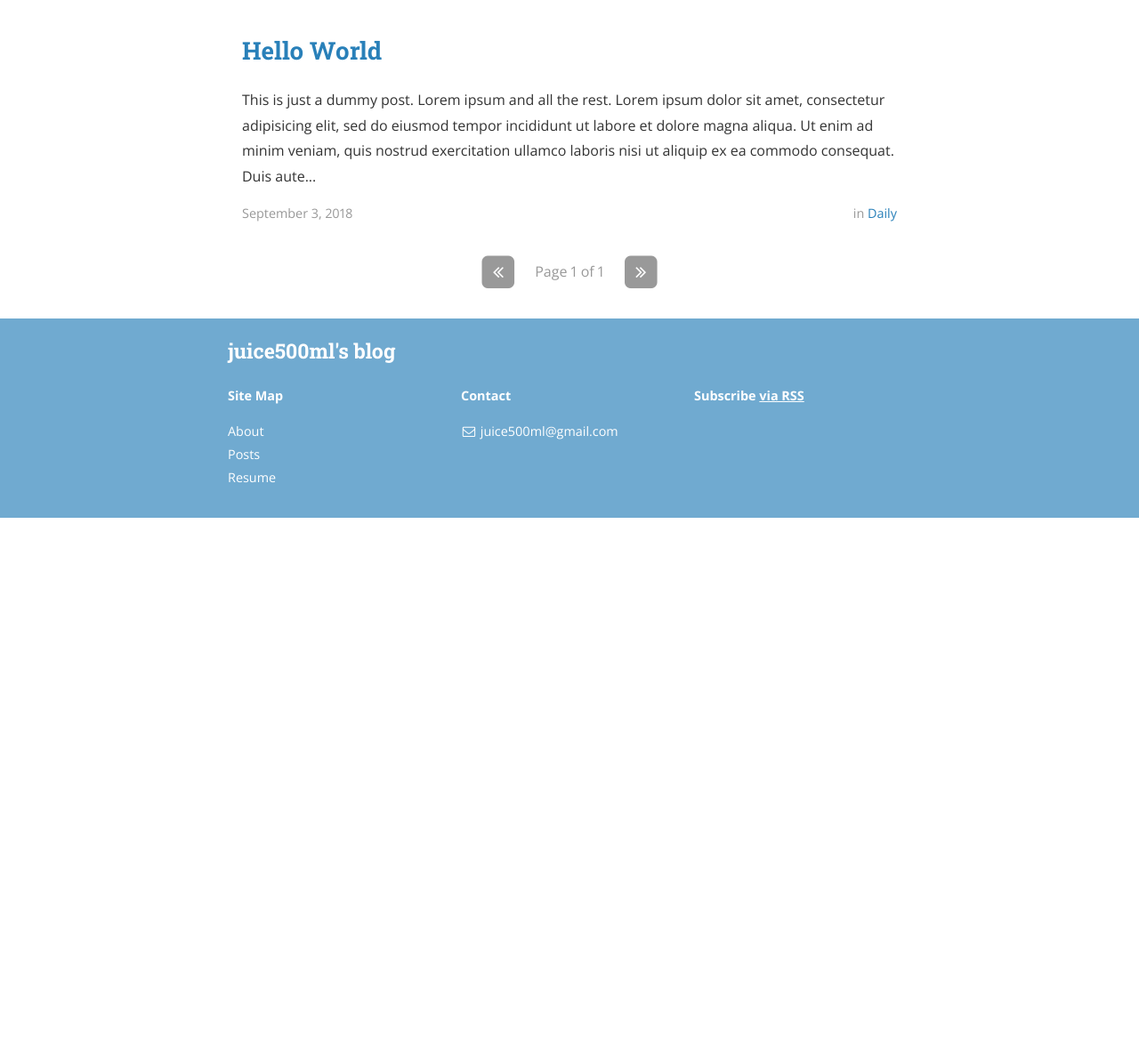
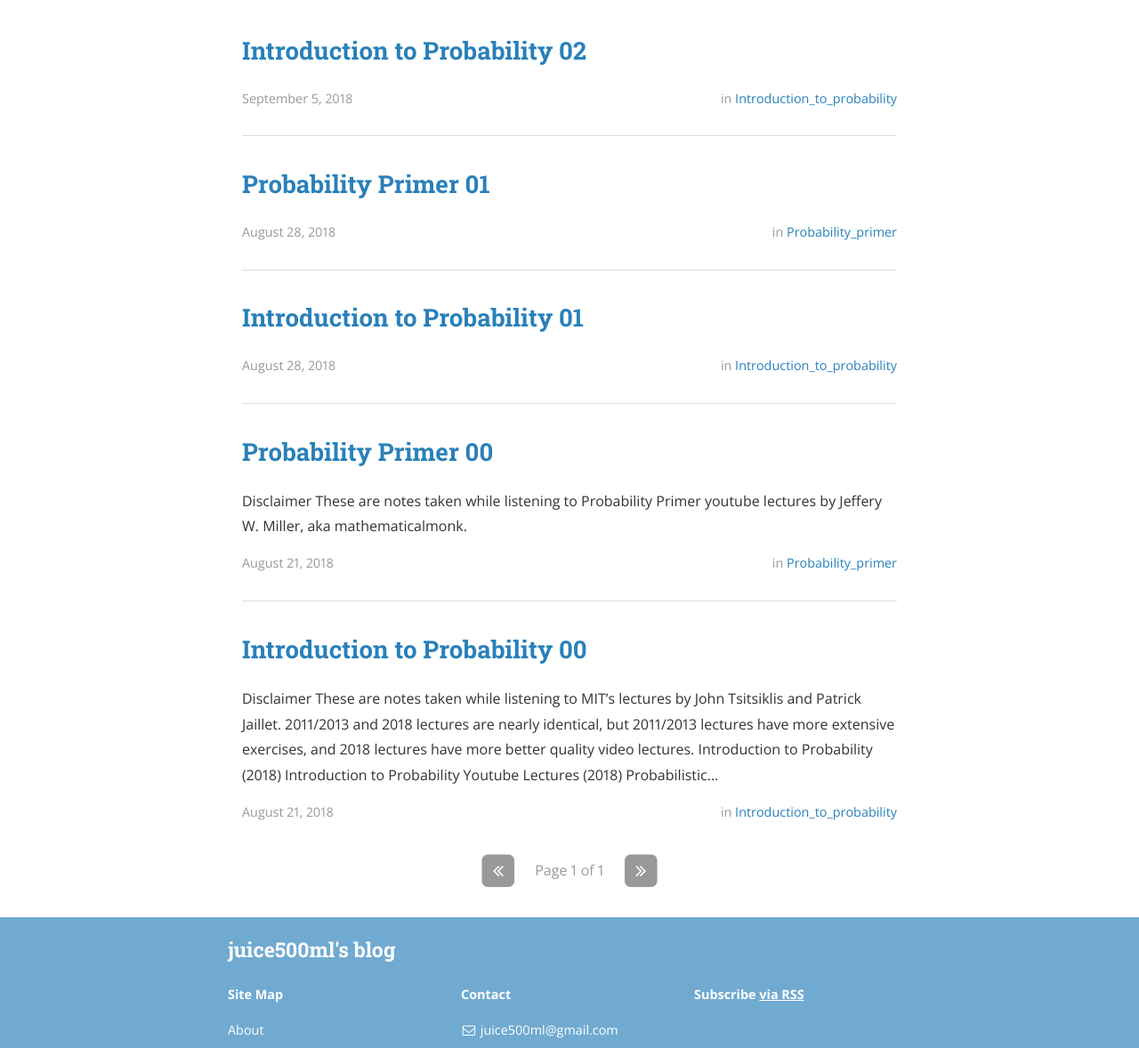
Before and after one commit to juice500ml/juice500ml.github.io, a Jekyll site: the page built from index.html, in a window 1280 px wide and 1400 px high, scrolled down 281 px. Shown: the part 222-1400 px from the top of the window at 89% size. Built offline with Jekyll 4.4.1, drawn with Linux system fonts in a browser that asks for light colours; nearby versions of some CDN libraries; the list of posts is cut into pages by our own code; before the commit the page ends 1085 px from its top, so only the background shows below that.

Commit message:
added note pdfs

```diff
--- a/_config.yml
+++ b/_config.yml
@@ -49,14 +49,11 @@ jekyll-archives:
 
 # Category descriptions (for archive pages)
 descriptions:
-  - cat: Daily
-    desc: "Posts describing Jekyll setup techniques."
+  - cat: probability_primer
+    desc: "Notes took while listening to mathematicalmonk's lectures."
 
-  - cat: Scala
-    desc: "Just some placeholder posts, lorem ipsum and the rest."
-
-  - cat: Scala
-    desc: "Just some placeholder posts, lorem ipsum and the rest."
+  - cat: introduction_to_probability
+    desc: "Notes took while listening to MIT's probability lectures."
 
 # Social icons and sharing options
 #
@@ -88,12 +85,12 @@ descriptions:
 #    desc: Friend me on Facebook
 #    share: true
 #
-#  - name: GitHub
-#    icon: github
-#    username: bencentra
-#    url: https://github.com/bencentra
-#    desc: Fork me on GitHub
-#    share: false
+  - name: GitHub
+    icon: github
+    username: juice500ml
+    url: https://github.com/juice500ml
+    desc: Fork me on GitHub
+    share: false
 #
 #  - name: LinkedIn
 #    icon: linkedin
@@ -189,14 +186,14 @@ descriptions:
 # Social sharing protocols
 # These are for automatically generating sharing metadata for FB and Twitter
 # OS Protocol is for sharing the source of your site, if you're interested. For more, see osprotocol.com
-#protocols:
-#    fb_image: "/assets/logo.png"
-#    fb_image_width: 612
-#    fb_image_height: 605
-#    fb_image_type: "image/png"
-#
-#    twitter_image: "/assets/logo.png"
-#
-#    os_repo: "https://github.com/bencentra/centrarium.com"
-#    os_rcs_type: "git"
-#    os_src: "git@github.com:bencentra/centrarium.com.git"
+protocols:
+    fb_image: "/assets/logo.png"
+    fb_image_width: 512
+    fb_image_height: 512
+    fb_image_type: "image/png"
+
+    twitter_image: "/assets/logo.png"
+
+    os_repo: "https://github.com/juice500ml/juice500ml.github.io"
+    os_rcs_type: "git"
+    os_src: "git@github.com:juice500ml/juice500ml.github.io.git"
--- /dev/null
+++ b/_posts/2018-08-21-mit-intro-to-prob-00.markdown
@@ -0,0 +1,15 @@
+---
+layout: post
+title:  "Introduction to Probability 00"
+date:   2018-08-21 11:31:00
+author: Kwanghee Choi
+categories: introduction_to_probability
+---
+
+**Disclaimer**
+
+These are notes taken while listening to MIT's lectures by John Tsitsiklis and Patrick Jaillet. 2011/2013 and 2018 lectures are nearly identical, but 2011/2013 lectures have more extensive exercises, and 2018 lectures have more better quality video lectures.
+- [Introduction to Probability (2018)](https://ocw.mit.edu/resources/res-6-012-introduction-to-probability-spring-2018/)
+- [Introduction to Probability Youtube Lectures (2018)](https://www.youtube.com/watch?v=1uW3qMFA9Ho&list=PLUl4u3cNGP60hI9ATjSFgLZpbNJ7myAg6)
+- [Probabilistic Systems Analysis and Applied Probability (2013)](https://ocw.mit.edu/courses/electrical-engineering-and-computer-science/6-041sc-probabilistic-systems-analysis-and-applied-probability-fall-2013/)
+- [Probabilistic Systems Analysis and Applied Probability Youtube Lectures (2011)](https://www.youtube.com/watch?v=j9WZyLZCBzs&list=PLUl4u3cNGP60A3XMwZ5sep719_nh95qOe)
--- /dev/null
+++ b/_posts/2018-08-21-monk-prob-primer-00.markdown
@@ -0,0 +1,11 @@
+---
+layout: post
+title:  "Probability Primer 00"
+date:   2018-08-21 11:31:00
+author: Kwanghee Choi
+categories: probability_primer
+---
+
+**Disclaimer**
+
+These are notes taken while listening to [Probability Primer](https://www.youtube.com/playlist?list=PL17567A1A3F5DB5E4) youtube lectures by [Jeffery W. Miller](http://jwmi.github.io/), aka [mathematicalmonk](https://www.youtube.com/user/mathematicalmonk).
--- /dev/null
+++ b/_posts/2018-08-28-mit-intro-to-prob-01.markdown
@@ -0,0 +1,11 @@
+---
+layout: post
+title:  "Introduction to Probability 01"
+date:   2018-08-28 11:31:00
+author: Kwanghee Choi
+categories: introduction_to_probability
+---
+
+<div width="100%" style="padding-bottom:130%; display:block; position: relative;">
+<embed src="/assets/pdfs/mit-intro-to-prob-01.pdf" width="100%" height="100%" style="position:absolute;"/>
+</div>
--- /dev/null
+++ b/_posts/2018-08-28-monk-prob-primer-01.markdown
@@ -0,0 +1,11 @@
+---
+layout: post
+title:  "Probability Primer 01"
+date:   2018-08-28 11:31:00
+author: Kwanghee Choi
+categories: probability_primer
+---
+
+<div width="100%" style="padding-bottom:130%; display:block; position: relative;">
+<embed src="/assets/pdfs/monk-prob-primer-01.pdf" width="100%" height="100%" style="position:absolute;"/>
+</div>
--- a/_posts/2018-09-03-hello-world.markdown
+++ /dev/null
@@ -1,16 +0,0 @@
----
-layout: post
-title:  "Hello World"
-date:   2018-09-03 00:31:00
-author: Kwanghee Choi
-categories: Daily
----
-
-This is just a dummy post. Lorem ipsum and all the rest.
-
-Lorem ipsum dolor sit amet, consectetur adipisicing elit, sed do eiusmod
-tempor incididunt ut labore et dolore magna aliqua. Ut enim ad minim veniam,
-quis nostrud exercitation ullamco laboris nisi ut aliquip ex ea commodo
-consequat. Duis aute irure dolor in reprehenderit in voluptate velit esse
-cillum dolore eu fugiat nulla pariatur. Excepteur sint occaecat cupidatat non
-proident, sunt in culpa qui officia deserunt mollit anim id est laborum.
--- /dev/null
+++ b/_posts/2018-09-05-mit-intro-to-prob-02.markdown
@@ -0,0 +1,11 @@
+---
+layout: post
+title:  "Introduction to Probability 02"
+date:   2018-09-05 00:44:00
+author: Kwanghee Choi
+categories: introduction_to_probability
+---
+
+<div width="100%" style="padding-bottom:130%; display:block; position: relative;">
+<embed src="/assets/pdfs/mit-intro-to-prob-02.pdf" width="100%" height="100%" style="position:absolute;"/>
+</div>
```
Also changed, not shown: 3 other files.
